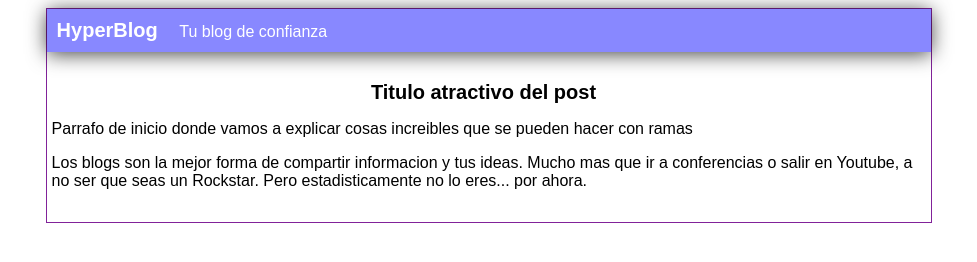
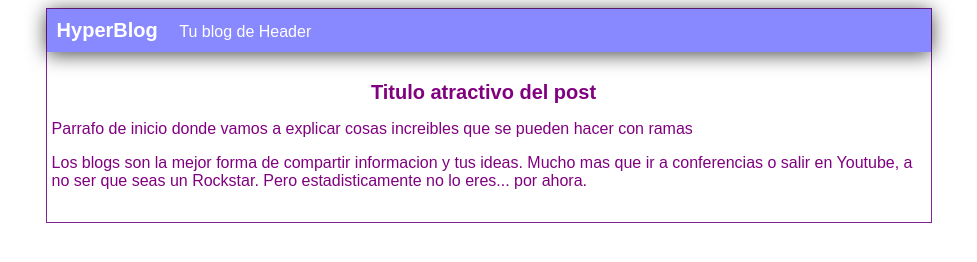
Before and after one commit to Lara9632/curso-definitivo-html-css, a plain HTML site: page block-post.html in a window 1280 px wide. Shown: the whole page, without its empty margins (151-1128 px from the left). Drawn offline with Linux system fonts and the light colour scheme.

Commit message:
Modifique cabecera y color de texto

```diff
--- a/block-post.html
+++ b/block-post.html
@@ -13,7 +13,7 @@
         <div id="Header">
             HyperBlog
             <span id="tagline">
-                Tu blog de confianza
+                Tu blog de Header
             </span>
         </div>
         <div id="post">
--- a/css/style.css
+++ b/css/style.css
@@ -1,6 +1,6 @@
 body {
     padding: 0px;
-    color: #000000;
+    color: purple;
     text-align: center;
     font-family: "Arial";
 }
```
